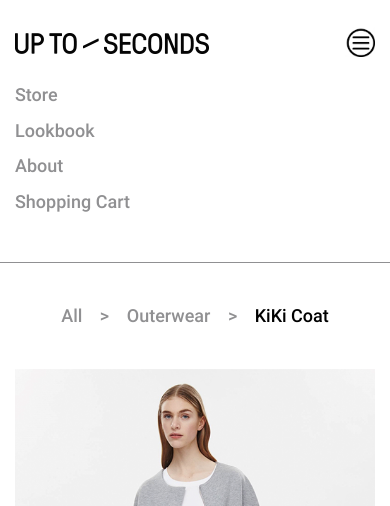
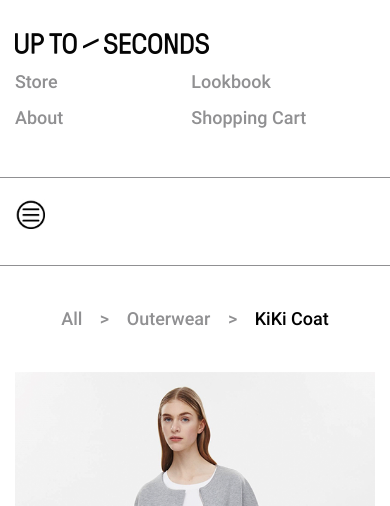
Before and after one commit to qmpz113/second, a PHP site: page /details.php in a window 390 px wide. Shown: the part 56-562 px from the top of the page. Run offline with PHP 8.4, Linux system fonts and the light colour scheme.

Commit message:
resposive2

```diff
--- a/css/style.css
+++ b/css/style.css
@@ -90,7 +90,7 @@
 }
 .mobile-menu-service ul{
     list-style: none;
-    text-align: right;
+    text-align: left;
 }
 .mobile-menu-service ul li{
     display: inline-block;
@@ -98,9 +98,6 @@
 .mobile-menu-service ul li a img{
     width: 30px;
     height: 30px;
-}
-.dropdown-menu{
-    left: -463%;
 }
 .dropdown-menu li{
     width: 100%;
@@ -945,7 +942,8 @@ select.payment-form{
         margin-top: 10px;
     }
     .menu-service ul li{
-        display: block;
+        display: inline-block;
+        width: 48%;
     }
     .menu-service ul li a{
         padding: 0px;
@@ -956,9 +954,7 @@ select.payment-form{
     .menu-products{
         display: none;
     }
-    .products{
-        display: none;
-    }
+
     .text-contact{
         text-align: center;
     }
```
Also changed, not shown: nbproject/private/private.xml (+1 -6 lines), template/header.php (+19 -19 lines).
